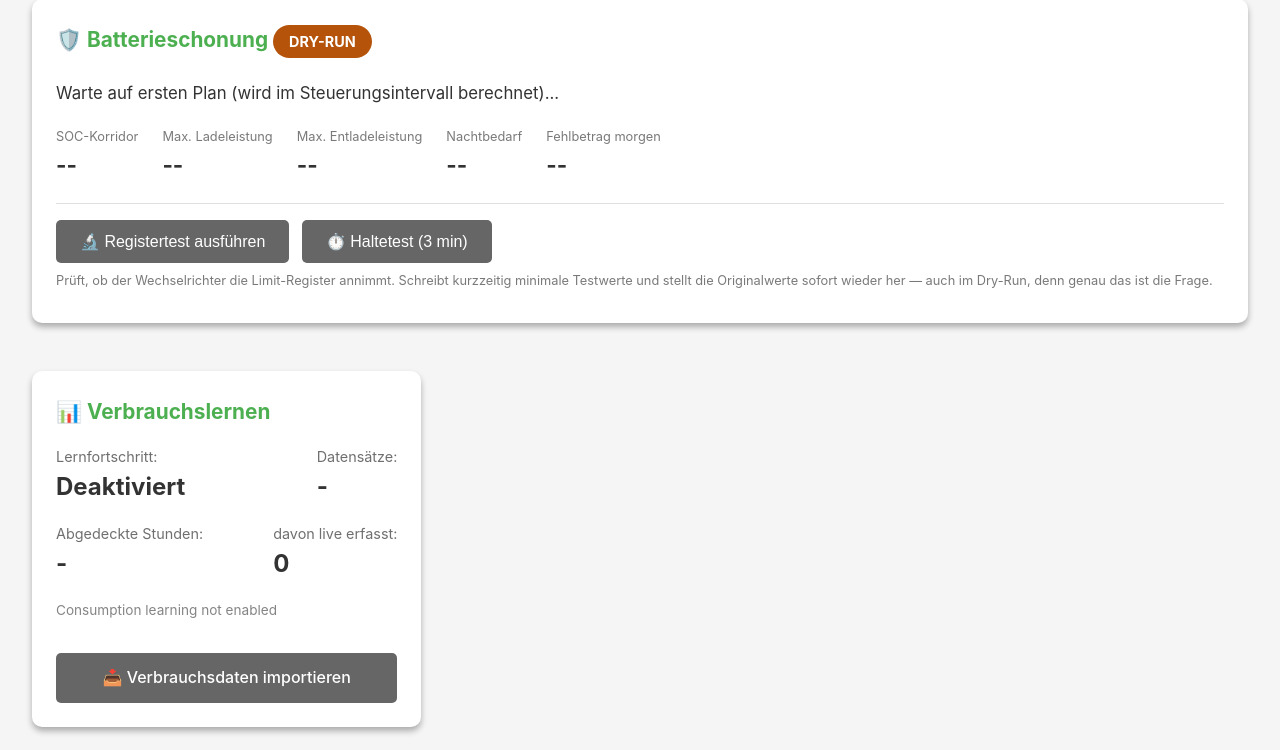
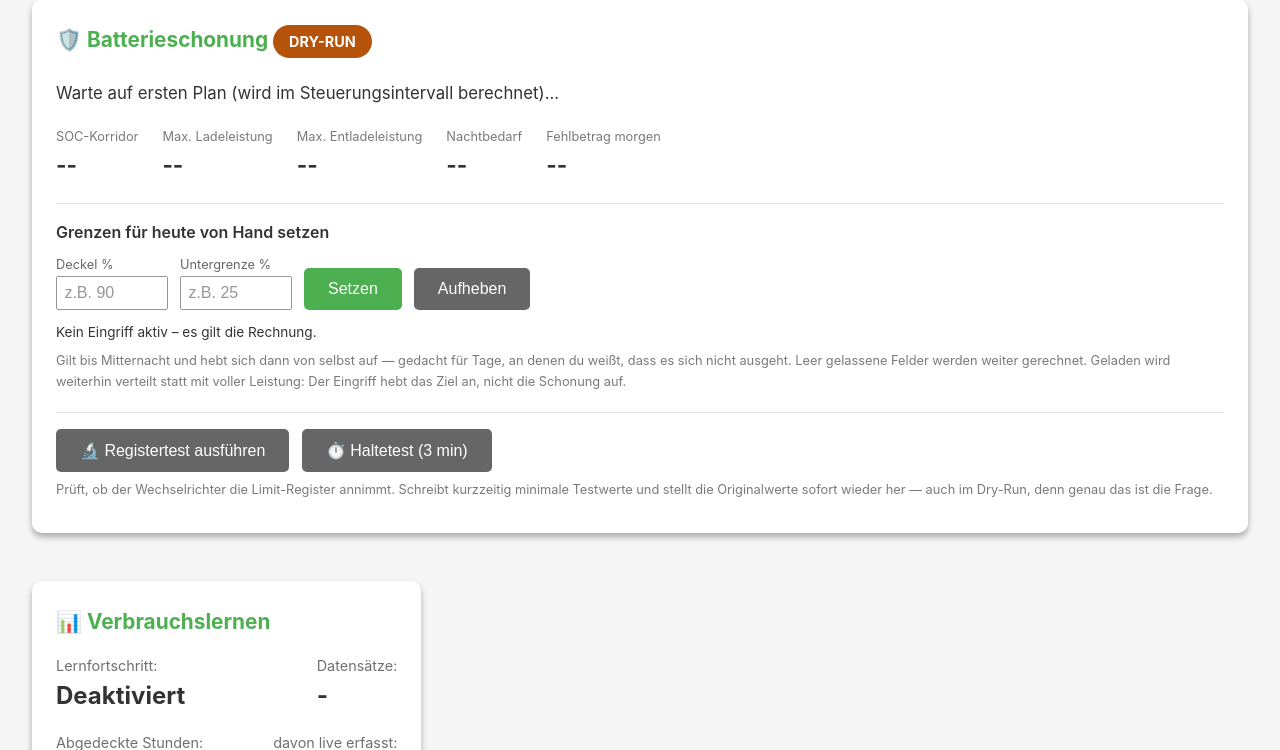
Before and after one commit to kaiser1101/kostal-battery-manager, a Flask app: page / in a window 1280 px wide. Shown: the part 1200-1950 px from the top of the page. Run offline with Flask 3, Linux system fonts and the light colour scheme.

Commit message:
feat: Deckel und Untergrenze fuer heute von Hand setzen (v0.18.0)
An einem Tag, von dem man weiss, dass es sich nicht ausgeht - Gaeste,
Waesche, eine Wetterlage, die die Prognose nicht sieht - soll die
Strategie nicht abgeschaltet werden muessen. Abschalten waere die grobe
Loesung und kostet ausserdem die Aufzeichnung.

Zwei Eingabefelder in der Karte Batterieschonung, einzeln setzbar. Der
Eingriff gilt bis Mitternacht und hebt sich dann von selbst auf: Ein
Eingriff, den man vergessen kann, waere so schlecht wie das Abschalten.

Begrenzt gegen soc_hard_safety_min und gegeneinander (mindestens 5 Punkte
Abstand), damit kein blockierter Speicher entstehen kann. Die Drosselung
bleibt aktiv - der Eingriff hebt das Ziel an, nicht die Schonung auf.

Das Entscheidungsprotokoll zaehlt manuelle Zyklen getrennt, damit ein von
Hand ueberschriebener Tag spaeter nicht als Beleg fuer die Rechnung gilt.

Co-Authored-By: Claude Opus 5 <noreply@anthropic.com>

```diff
--- a/kostal_battery_manager/battery_manager/app.py
+++ b/kostal_battery_manager/battery_manager/app.py
@@ -1462,6 +1462,68 @@ def api_battery_schedule():
             'last_planned': None
         }), 500
 
+@app.route('/api/manual_limits', methods=['GET', 'POST'])
+def api_manual_limits():
+    """
+    Deckel und Untergrenze von Hand setzen (v0.18.0).
+
+    Zweck: An einem Tag, von dem man weiss, dass es sich nicht ausgeht,
+    soll man die Strategie nicht abschalten muessen. Der Eingriff gilt bis
+    Tagesende und hebt sich dann von selbst auf.
+
+    POST {"max_soc": 90, "min_soc": 30} - beide Felder einzeln optional,
+    null loescht das jeweilige Feld nicht, sondern laesst es unveraendert.
+    """
+    if not pv_shaping_planner:
+        return jsonify({'success': False, 'reason': 'Planer nicht verfuegbar'}), 200
+
+    if request.method == 'GET':
+        return jsonify({'success': True,
+                        'grenzen': pv_shaping_planner.manuelle_grenzen()})
+
+    daten = request.get_json(silent=True) or {}
+
+    def pruefe(feld):
+        wert = daten.get(feld)
+        if wert is None or wert == '':
+            return None
+        try:
+            zahl = float(wert)
+        except (TypeError, ValueError):
+            raise ValueError(f'{feld}: "{wert}" ist keine Zahl.')
+        if not 0 <= zahl <= 100:
+            raise ValueError(f'{feld}: {zahl:.0f} liegt ausserhalb von 0 bis 100 %.')
+        return zahl
+
+    try:
+        max_soc, min_soc = pruefe('max_soc'), pruefe('min_soc')
+    except ValueError as e:
+        return jsonify({'success': False, 'reason': str(e)}), 200
+
+    if max_soc is None and min_soc is None:
+        return jsonify({'success': False,
+                        'reason': 'Kein Wert angegeben. Trage Deckel oder '
+                                  'Untergrenze ein, oder hebe den Eingriff auf.'}), 200
+
+    if max_soc is not None and min_soc is not None and max_soc <= min_soc:
+        return jsonify({'success': False,
+                        'reason': f'Der Deckel ({max_soc:.0f} %) muss ueber der '
+                                  f'Untergrenze ({min_soc:.0f} %) liegen.'}), 200
+
+    grenzen = pv_shaping_planner.setze_manuelle_grenzen(max_soc=max_soc,
+                                                        min_soc=min_soc)
+    return jsonify({'success': True, 'grenzen': grenzen})
+
+
+@app.route('/api/manual_limits/clear', methods=['POST'])
+def api_manual_limits_clear():
+    """Hebt den manuellen Eingriff sofort auf."""
+    if not pv_shaping_planner:
+        return jsonify({'success': False, 'reason': 'Planer nicht verfuegbar'}), 200
+    pv_shaping_planner.loesche_manuelle_grenzen()
+    return jsonify({'success': True, 'grenzen': None})
+
+
 @app.route('/api/history_probe')
 def api_history_probe():
     """
--- a/kostal_battery_manager/battery_manager/templates/dashboard.html
+++ b/kostal_battery_manager/battery_manager/templates/dashboard.html
@@ -225,6 +225,32 @@
                 </div>
             </div>
             <div id="shaping-readback" style="margin-top: 1.25rem; font-size: 0.85rem; opacity: 0.7;"></div>
+
+            <!-- v0.18.0 - Grenzen von Hand setzen. Damit man die Strategie an
+                 einem Tag, von dem man weiss, dass es sich nicht ausgeht, nicht
+                 abschalten muss. Gilt bis Tagesende und laeuft von selbst ab. -->
+            <div style="margin-top: 1.25rem; border-top: 1px solid rgba(128,128,128,0.25); padding-top: 1rem;">
+                <div style="font-weight: 600; margin-bottom: 0.6rem;">Grenzen für heute von Hand setzen</div>
+                <div style="display: flex; flex-wrap: wrap; gap: 0.75rem; align-items: flex-end;">
+                    <label style="font-size: 0.8rem; opacity: 0.75;">Deckel %<br>
+                        <input type="number" id="manual-max-soc" min="0" max="100" step="1"
+                               placeholder="z.B. 90"
+                               style="width: 7rem; padding: 0.4rem; font-size: 1rem;"></label>
+                    <label style="font-size: 0.8rem; opacity: 0.75;">Untergrenze %<br>
+                        <input type="number" id="manual-min-soc" min="0" max="100" step="1"
+                               placeholder="z.B. 25"
+                               style="width: 7rem; padding: 0.4rem; font-size: 1rem;"></label>
+                    <button onclick="setManualLimits()" class="btn btn-primary">Setzen</button>
+                    <button onclick="clearManualLimits()" class="btn btn-secondary">Aufheben</button>
+                </div>
+                <div id="manual-limits-state" style="font-size: 0.85rem; margin-top: 0.7rem;"></div>
+                <div style="font-size: 0.8rem; opacity: 0.65; margin-top: 0.5rem;">
+                    Gilt bis Mitternacht und hebt sich dann von selbst auf — gedacht für Tage,
+                    an denen du weißt, dass es sich nicht ausgeht. Leer gelassene Felder werden
+                    weiter gerechnet. Geladen wird weiterhin verteilt statt mit voller Leistung:
+                    Der Eingriff hebt das Ziel an, nicht die Schonung auf.
+                </div>
+            </div>
             <div style="margin-top: 1.25rem; border-top: 1px solid rgba(128,128,128,0.25); padding-top: 1rem;">
                 <button onclick="runRegisterTest()" class="btn btn-secondary">
                     🔬 Registertest ausführen
@@ -506,6 +532,61 @@ function fmtNetz(netz) {
     return t;
 }
 
+// v0.18.0 - Grenzen von Hand setzen bzw. aufheben.
+function manualLimitsState(grenzen, fehler) {
+    const el = document.getElementById('manual-limits-state');
+    if (fehler) {
+        el.textContent = fehler;
+        el.style.color = '#b45309';
+        return;
+    }
+    el.style.color = '';
+    if (!grenzen) {
+        el.textContent = 'Kein Eingriff aktiv – es gilt die Rechnung.';
+        return;
+    }
+    const teile = [];
+    if (grenzen.max_soc !== null && grenzen.max_soc !== undefined)
+        teile.push('Deckel ' + Math.round(grenzen.max_soc) + ' %');
+    if (grenzen.min_soc !== null && grenzen.min_soc !== undefined)
+        teile.push('Untergrenze ' + Math.round(grenzen.min_soc) + ' %');
+    el.textContent = 'Aktiv: ' + teile.join(', ')
+        + ' – gilt bis ' + (grenzen.gueltig_bis || '').substring(11, 16) + ' Uhr.';
+}
+
+function setManualLimits() {
+    const nutz = v => (v === '' ? null : Number(v));
+    fetch(apiUrl('api/manual_limits'), {
+        method: 'POST',
+        headers: {'Content-Type': 'application/json'},
+        body: JSON.stringify({
+            max_soc: nutz(document.getElementById('manual-max-soc').value),
+            min_soc: nutz(document.getElementById('manual-min-soc').value)
+        })
+    })
+    .then(r => r.json())
+    .then(d => manualLimitsState(d.grenzen, d.success ? null : d.reason))
+    .catch(e => manualLimitsState(null, 'Fehler: ' + e));
+}
+
+function clearManualLimits() {
+    fetch(apiUrl('api/manual_limits/clear'), {method: 'POST'})
+        .then(r => r.json())
+        .then(d => {
+            document.getElementById('manual-max-soc').value = '';
+            document.getElementById('manual-min-soc').value = '';
+            manualLimitsState(null, d.success ? null : d.reason);
+        })
+        .catch(e => manualLimitsState(null, 'Fehler: ' + e));
+}
+
+function loadManualLimits() {
+    fetch(apiUrl('api/manual_limits'))
+        .then(r => r.json())
+        .then(d => manualLimitsState(d.grenzen, null))
+        .catch(() => {});
+}
+
 // v0.17.4 - Wie weit reicht die Historie zurueck? Im Log lieferte
 // dieselbe Entitaet fuer 7 Tage nichts und fuer 3 Tage 100 Eintraege,
 // bei gleichem Zeitstempelformat - in Home Assistant war die Kurve
@@ -561,7 +642,9 @@ function loadDecisionLog(tage) {
             const p = (x, n) => String(x === undefined || x === null ? '-' : x).padStart(n);
             let t = 'WAS DIE STEUERUNG ENTSCHIEDEN HAT\n' + '='.repeat(58) + '\n\n';
             d.tage.slice().reverse().forEach(e => {
-                t += `${e.datum}   ${e.zyklen} Zyklen\n`;
+                t += `${e.datum}   ${e.zyklen} Zyklen`
+                   + (e.zyklen_manuell ? `   (${e.zyklen_manuell} davon manuell)` : '')
+                   + '\n';
                 t += `   Deckel        ${p(e.deckel_min,5)} - ${p(e.deckel_max,5)} %`
                    + `   (${e.deckel_wechsel} Wechsel)\n`;
                 t += `   Untergrenze   ${p(e.untergrenze_min,5)} - ${p(e.untergrenze_max,5)} %\n`;
@@ -1436,6 +1519,8 @@ function initCharts() {
     setInterval(updatePriceChart, 300000);
     setInterval(updateConsumptionChart, 300000);
     setInterval(updateOverviewChart, 300000);  // v0.14.0
+    loadManualLimits();                        // v0.18.0
+    setInterval(loadManualLimits, 60000);      // laeuft um Mitternacht ab
 }
 
 function updatePriceChart() {
--- a/kostal_battery_manager/config.yaml
+++ b/kostal_battery_manager/config.yaml
@@ -1,5 +1,5 @@
 name: Kostal Battery Manager edited by Phil
-version: "0.17.4"
+version: "0.18.0"
 slug: kostal_battery_manager
 description: "description: Intelligente Batteriesteuerung für Kostal Plenticore Plus mit PV-Prognose, Verbrauchslernen, intelligenter SOC-Optimierung und bedarfsgerechter Batterieladung"
 url: "https://github.com/kaiser1101/kostal-battery-manager.git"
```
Also changed, not shown: kostal_battery_manager/battery_manager/core/pv_shaping_planner.py (+112 -1 lines), CHANGELOG.md, README.md.
